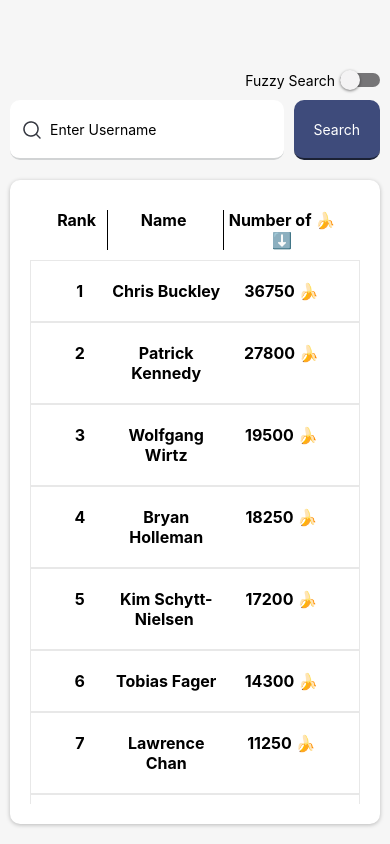
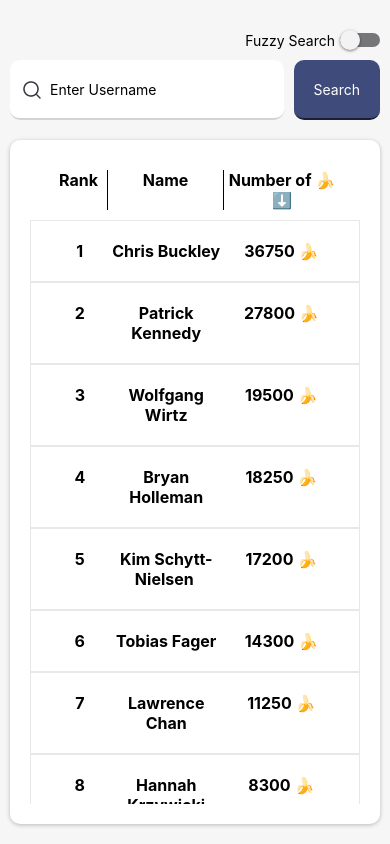
Before and after one commit to pichjinnapat/BananaRankingApp, a React Native app: screen / in a window 390 px wide. Built offline with nearby package versions, Linux system fonts and the light colour scheme.

Commit message:
chore: refactor states

```diff
--- a/App.tsx
+++ b/App.tsx
@@ -1,123 +1,36 @@
-import { useState } from 'react';
 import { Provider } from 'react-redux';
 import { store } from './store';
 import SearchBar from './components/SearchBar';
 import UserList from './components/UserList';
-import { useDispatch } from './utils/hooks/useDispatch';
-import { StyleSheet, Text, View } from 'react-native';
-import { SortDirection, SortType } from './types';
-import { fuzzySearch } from './utils/fuzzySearch';
-import StyledSwitch from './components/StyledSwitch';
+import { Platform, View } from 'react-native';
 import styled from 'styled-components/native';
+import FuzzySearchToggle from './components/FuzzySearchToggle';
 
 const App = () => {
-  const [searchedUsername, setSearchedUsername] = useState('');
-  const [isFuzzySearch, setIsFuzzySearch] = useState(false);
-  const [sort, setSort] = useState<{
-    type: SortType;
-    direction: SortDirection;
-  }>({ type: 'banana', direction: 'desc' });
-  const sortedUsers = store.getState().sortedUsers;
-  const dispatch = useDispatch();
-
-  const handleSearch = async (username: string) => {
-    setSearchedUsername(username);
-
-    try {
-      if (isFuzzySearch) {
-        const matchedUsers = fuzzySearch(username, [...sortedUsers]);
-
-        if (matchedUsers.length === 0) {
-          alert('This user name does not exist! Please specify an existing user name!');
-          return;
-        }
-
-        const topUsers = matchedUsers.slice(0, 10);
-        dispatch({ type: 'SET_USERS', payload: [...topUsers] });
-      } else {
-        const searchedUser = sortedUsers.find(
-          (user) => user.name.toLowerCase() === username.toLowerCase(),
-        );
-
-        if (!searchedUser) {
-          alert('This user name does not exist! Please specify an existing user name!');
-          return;
-        }
-
-        let topUsers = [...sortedUsers].slice(0, 10);
-
-        if (
-          !topUsers.find((user) => user.name.toLowerCase() === username.toLowerCase()) &&
-          !!username
-        ) {
-          topUsers.pop();
-          topUsers.push(searchedUser);
-          topUsers = topUsers.sort((a, b) => b.bananas - a.bananas);
-        }
-
-        dispatch({ type: 'SET_USERS', payload: [...topUsers] });
-      }
-    } catch (error) {
-      console.error('Error handling user data:', error);
-    }
-  };
-
-  const handleSetFuzzySearch = (val: boolean) => {
-    setIsFuzzySearch(val);
-    dispatch({ type: 'SET_USERS', payload: [...sortedUsers].slice(0, 10) });
-  };
-
-  const handleSort = (type: SortType, direction: SortDirection) => {
-    setSort({ type, direction });
-    const sorted = [...sortedUsers]
-      .sort((a, b) => {
-        if (type === 'banana') {
-          return direction === 'asc' ? a.bananas - b.bananas : b.bananas - a.bananas;
-        } else if (type === 'rank') {
-          return direction === 'asc' ? a?.index! - b?.index! : b?.index! - a?.index!;
-        }
-        return direction === 'asc'
-          ? a.name.localeCompare(b.name)
-          : b.name.localeCompare(a.name);
-      })
-      .slice(0, 10);
-
-    dispatch({ type: 'SET_USERS', payload: sorted });
-  };
-
   return (
     <Provider store={store}>
-      <Container>
-        <SwitchContainer>
-          <Text style={{ marginRight: 5 }}>Fuzzy Search</Text>
-          <StyledSwitch value={isFuzzySearch} onValueChange={handleSetFuzzySearch} />
-        </SwitchContainer>
-        <SearchBar onSearch={handleSearch} />
-        <UserList searchedUsername={searchedUsername} onSort={handleSort} sort={sort} />
+      <Container os={Platform.OS}>
+        <FuzzySearchToggle />
+        <SearchBar />
+        <UserList />
       </Container>
     </Provider>
   );
 };
 
-const Container = styled(View)`
+const Container = styled(View)<{ os: Platform['OS'] }>`
   flex: 1;
   width: 100%;
   align-items: center;
   justify-content: center;
-  padding-top: 60px;
   padding-bottom: 20px;
   padding-right: 10px;
   padding-left: 10px;
   background-color: #f6f6f6;
-`;
-
-const SwitchContainer = styled(View)`
-  flex-direction: row;
-  justify-content: flex-end;
-  align-items: center;
-  width: 100%;
-  margin-top: 10px;
-  margin-bottom: 10px;
+  padding-top: ${({ os }) => {
+    if (os === 'ios') return '60px';
+    return '20px';
+  }};
 `;
 
 export default App;
--- /dev/null
+++ b/components/FuzzySearchToggle.tsx
@@ -0,0 +1,37 @@
+import { Text, View } from 'react-native';
+import styled from 'styled-components/native';
+import StyledSwitch from './StyledSwitch';
+import { useDispatch } from 'react-redux';
+import { initialState } from '../store/reducer';
+import { useSelector } from 'react-redux';
+import { RootState } from '../store';
+
+const FuzzySearchToggle = () => {
+  const dispatch = useDispatch();
+  const isFuzzySearch = useSelector((state: RootState) => state.isFuzzySearch);
+
+  const handleSetFuzzySearch = (val: boolean) => {
+    dispatch({ type: 'SET_FUZZY_SEARCH', payload: val });
+    dispatch({ type: 'SET_SORT', payload: initialState.sort });
+    dispatch({ type: 'SET_USERS', payload: [...initialState.listUsers] });
+    dispatch({ type: 'SET_USERNAME', payload: '' });
+  };
+
+  return (
+    <SwitchContainer>
+      <Text style={{ marginRight: 5 }}>Fuzzy Search</Text>
+      <StyledSwitch value={isFuzzySearch} onValueChange={handleSetFuzzySearch} />
+    </SwitchContainer>
+  );
+};
+
+const SwitchContainer = styled(View)`
+  flex-direction: row;
+  justify-content: flex-end;
+  align-items: center;
+  width: 100%;
+  margin-top: 10px;
+  margin-bottom: 10px;
+`;
+
+export default FuzzySearchToggle;
--- a/components/SearchBar.tsx
+++ b/components/SearchBar.tsx
@@ -1,17 +1,66 @@
-import { useState } from 'react';
 import { View, Text } from 'react-native';
 import StyledTextInput from './StyledTextInput';
 import StyledButton from './StyledButton';
 import styled from 'styled-components/native';
+import { RootState, store } from '../store';
+import { useDispatch } from '../utils/hooks/useDispatch';
+import { fuzzySearch } from '../utils/fuzzySearch';
+import { initialState } from '../store/reducer';
+import { useSelector } from 'react-redux';
 
-const SearchBar = ({ onSearch }: { onSearch: (username: string) => void }) => {
-  const [username, setUsername] = useState('');
+const SearchBar = () => {
+  const { sortedUsers } = store.getState();
+  const username = useSelector((state: RootState) => state.username);
+  const isFuzzySearch = useSelector((state: RootState) => state.isFuzzySearch);
+  const dispatch = useDispatch();
 
   const handleTextChange = (text: string) => {
     if (text.length <= 0) {
-      onSearch('');
+      dispatch({ type: 'SET_USERNAME', payload: '' });
     }
-    setUsername(text);
+    dispatch({ type: 'SET_USERNAME', payload: text });
+  };
+
+  const handleSearch = async (username: string) => {
+    dispatch({ type: 'SET_SORT', payload: initialState.sort });
+
+    try {
+      if (isFuzzySearch) {
+        const matchedUsers = fuzzySearch(username, [...sortedUsers]);
+
+        if (matchedUsers.length === 0) {
+          alert('This user name does not exist! Please specify an existing user name!');
+          return;
+        }
+
+        const topUsers = matchedUsers.slice(0, 10);
+        dispatch({ type: 'SET_USERS', payload: [...topUsers] });
+      } else {
+        const searchedUser = sortedUsers.find(
+          (user) => user.name.toLowerCase() === username.toLowerCase(),
+        );
+
+        if (!searchedUser) {
+          alert('This user name does not exist! Please specify an existing user name!');
+          return;
+        }
+
+        let topUsers = [...sortedUsers].slice(0, 10);
+
+        if (
+          !topUsers.find((user) => user.name.toLowerCase() === username.toLowerCase()) &&
+          !!username
+        ) {
+          topUsers.pop();
+          topUsers.push(searchedUser);
+          topUsers = topUsers.sort((a, b) => b.bananas - a.bananas);
+        }
+
+        dispatch({ type: 'SET_USERS', payload: [...topUsers] });
+      }
+    } catch (error) {
+      console.error('Error handling user data:', error);
+    }
   };
 
   return (
@@ -20,8 +69,9 @@ const SearchBar = ({ onSearch }: { onSearch: (username: string) => void }) => {
         onChangeText={handleTextChange}
         value={username}
         placeholder='Enter Username'
+        blurOnSubmit
       />
-      <StyledButton onPress={() => onSearch(username)}>
+      <StyledButton onPress={() => handleSearch(username)}>
         <StyledText>Search</StyledText>
       </StyledButton>
     </Container>
--- a/components/StyledButton.tsx
+++ b/components/StyledButton.tsx
@@ -1,20 +1,37 @@
+import { useState } from 'react';
 import { Pressable, PressableProps } from 'react-native';
 import styled from 'styled-components/native';
 
-type StyledButtonProps = PressableProps;
+type StyledButtonProps = PressableProps & {
+  children: React.ReactNode;
+};
 
-const StyledComponent = styled(Pressable)`
+const StyledComponent = styled(Pressable)<{ pressed: 'in' | 'out' | 'idle' }>`
   height: 60px;
-  background-color: #3e4b7b;
   padding: 10px 20px;
   border-radius: 10px;
   border-bottom-width: 2px;
   border-bottom-color: #1b2134;
   justify-content: center;
+  background-color: ${({ pressed }) => {
+    if (pressed === 'in') return '#2b3658';
+    return '#3e4b7b';
+  }};
 `;
 
-const StyledButton = (props: StyledButtonProps) => {
-  return <StyledComponent {...props} />;
+const StyledButton = ({ children, ...props }: StyledButtonProps) => {
+  const [pressed, setPressed] = useState<'in' | 'out'>('out');
+
+  return (
+    <StyledComponent
+      {...props}
+      pressed={pressed}
+      onPressIn={() => setPressed('in')}
+      onPressOut={() => setPressed('out')}
+    >
+      {children}
+    </StyledComponent>
+  );
 };
 
 export default StyledButton;
--- a/components/UserList/UserItem.tsx
+++ b/components/UserList/UserItem.tsx
@@ -44,14 +44,14 @@ const UserItem: React.FC<UserItemProps> = ({ user, highlight, index }) => (
 );
 
 const StyledText = styled(Text)`
-  font-size: 16;
+  font-size: 16px;
   font-weight: bold;
   text-align: center;
 `;
 
 const StyledUserItem = styled(View)`
   padding: 20px;
-  border-width: 1;
+  border-width: 1px;
   border-color: #e8e8e8;
   flex-direction: row;
   background-color: white;
@@ -59,7 +59,7 @@ const StyledUserItem = styled(View)`
 
 const StyledHighlightUserItem = styled(View)`
   padding: 20px;
-  border-width: 1;
+  border-width: 1px;
   border-color: #e8e8e8;
   flex-direction: row;
   background-color: #3e4b7b;
--- a/components/UserList/index.tsx
+++ b/components/UserList/index.tsx
@@ -1,29 +1,18 @@
-import { FC, useEffect } from 'react';
-import { View, Text, FlatList, Alert, Pressable } from 'react-native';
+import { View, Text, FlatList, Pressable } from 'react-native';
 import { useSelector } from 'react-redux';
 import styled from 'styled-components/native';
 import { User } from '../../store/types';
 import UserItem from './UserItem';
 import { RootState } from '../../store';
 import { SortDirection, SortType } from '../../types';
+import { useDispatch } from '../../utils/hooks/useDispatch';
 
-type UserListProps = {
-  searchedUsername: string;
-  onSort: (type: SortType, direction: SortDirection) => void;
-  sort: { type: SortType; direction: SortDirection };
-};
-
-const UserList: FC<UserListProps> = ({ searchedUsername, onSort, sort }) => {
+const UserList = () => {
+  const sortedUsers = useSelector((state: RootState) => state.sortedUsers);
   const users = useSelector((state: RootState) => state.listUsers);
-
-  useEffect(() => {
-    if (searchedUsername && !users.find((u) => u.name === searchedUsername)) {
-      Alert.alert(
-        'Error',
-        'This user name does not exist! Please specify an existing user name!',
-      );
-    }
-  }, [searchedUsername, users]);
+  const searchedUsername = useSelector((state: RootState) => state.username);
+  const sort = useSelector((state: RootState) => state.sort);
+  const dispatch = useDispatch();
 
   const renderItem = ({ item, index }: { item: User; index: number }) => (
     <UserItem
@@ -33,19 +22,38 @@ const UserList: FC<UserListProps> = ({ searchedUsername, onSort, sort }) => {
     />
   );
 
-  const handleSort = (type: SortType) => () => {
+  const handleSortChange = (type: SortType) => () => {
+    let newSort = { type, direction: 'asc' };
     if (sort.type === type) {
       if (sort.direction === 'asc') {
-        sort.direction = 'desc';
+        newSort.direction = 'desc';
       } else {
-        sort.direction = 'asc';
+        newSort.direction = 'asc';
       }
     } else {
-      sort.type = type;
-      sort.direction = 'desc';
+      newSort.type = type;
+      newSort.direction = 'desc';
     }
 
-    onSort(sort.type, sort.direction);
+    setSortedUsers(newSort.type, newSort.direction as SortDirection);
+  };
+
+  const setSortedUsers = (type: SortType, direction: SortDirection) => {
+    dispatch({ type: 'SET_SORT', payload: { type, direction } });
+    const sorted = [...sortedUsers]
+      .sort((a, b) => {
+        if (type === 'banana') {
+          return direction === 'asc' ? a.bananas - b.bananas : b.bananas - a.bananas;
+        } else if (type === 'rank') {
+          return direction === 'asc' ? a?.index! - b?.index! : b?.index! - a?.index!;
+        }
+        return direction === 'asc'
+          ? a.name.localeCompare(b.name)
+          : b.name.localeCompare(a.name);
+      })
+      .slice(0, 10);
+
+    dispatch({ type: 'SET_USERS', payload: sorted });
   };
 
   return (
@@ -56,24 +64,39 @@ const UserList: FC<UserListProps> = ({ searchedUsername, onSort, sort }) => {
         <>
           <HeaderContainer>
             <Pressable
-              style={{ width: '20%', borderRightWidth: 1 }}
-              onPress={handleSort('rank')}
+              style={{
+                width: '20%',
+                borderRightWidth: 1,
+                flexDirection: 'column',
+                alignItems: 'center',
+              }}
+              onPress={handleSortChange('rank')}
             >
+              <StyledText>Rank</StyledText>
               <StyledText>
-                Rank {sort.type === 'rank' && (sort.direction === 'asc' ? '⬆️' : '⬇️')}
+                {sort.type === 'rank' && (sort.direction === 'asc' ? '⬆️' : '⬇️')}
               </StyledText>
             </Pressable>
             <Pressable
-              style={{ width: '40%', borderRightWidth: 1 }}
-              onPress={handleSort('name')}
+              style={{
+                width: '40%',
+                borderRightWidth: 1,
+                flexDirection: 'column',
+                alignItems: 'center',
+              }}
+              onPress={handleSortChange('name')}
             >
+              <StyledText>Name</StyledText>
               <StyledText>
-                Name {sort.type === 'name' && (sort.direction === 'asc' ? '⬆️' : '⬇️')}
+                {sort.type === 'name' && (sort.direction === 'asc' ? '⬆️' : '⬇️')}
               </StyledText>
             </Pressable>
-            <Pressable style={{ width: '40%' }} onPress={handleSort('banana')}>
+            <Pressable
+              style={{ width: '40%', flexDirection: 'column', alignItems: 'center' }}
+              onPress={handleSortChange('banana')}
+            >
+              <StyledText>Number of 🍌</StyledText>
               <StyledText>
-                Number of 🍌{' '}
                 {sort.type === 'banana' && (sort.direction === 'asc' ? '⬆️' : '⬇️')}
               </StyledText>
             </Pressable>
--- a/store/reducer.ts
+++ b/store/reducer.ts
@@ -1,5 +1,5 @@
 import { List } from 'immutable';
-import { AppState, UserAction } from './types';
+import { AppState, Action } from './types';
 import { users } from '../utils/userData';
 
 const sorted = Object.values(users)
@@ -10,15 +10,25 @@ const sorted = Object.values(users)
     return b.bananas - a.bananas;
   })
   .map((user, index) => ({ ...user, index: index + 1 }));
-const initialState: AppState = {
+
+export const initialState: AppState = {
   sortedUsers: List(sorted),
   listUsers: List(sorted.slice(0, 10)),
+  username: '',
+  isFuzzySearch: false,
+  sort: { type: 'banana', direction: 'desc' },
 };
 
-export const reducer = (state = initialState, action: UserAction): AppState => {
+export const reducer = (state = initialState, action: Action): AppState => {
   switch (action.type) {
     case 'SET_USERS':
       return { ...state, listUsers: List(action.payload) };
+    case 'SET_USERNAME':
+      return { ...state, username: action.payload };
+    case 'SET_FUZZY_SEARCH':
+      return { ...state, isFuzzySearch: action.payload };
+    case 'SET_SORT':
+      return { ...state, sort: action.payload };
     default:
       return state;
   }
```
Also changed, not shown: store/types.ts (+24 -1 lines).
